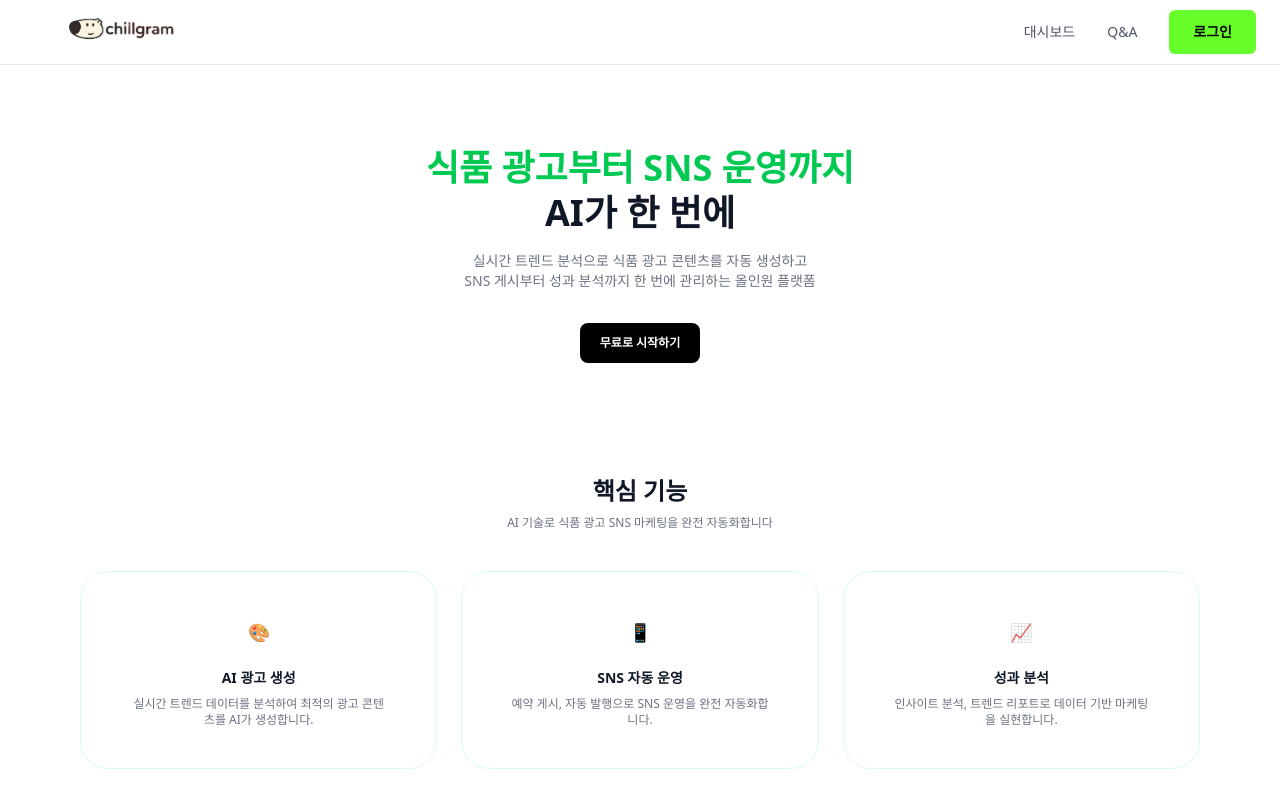
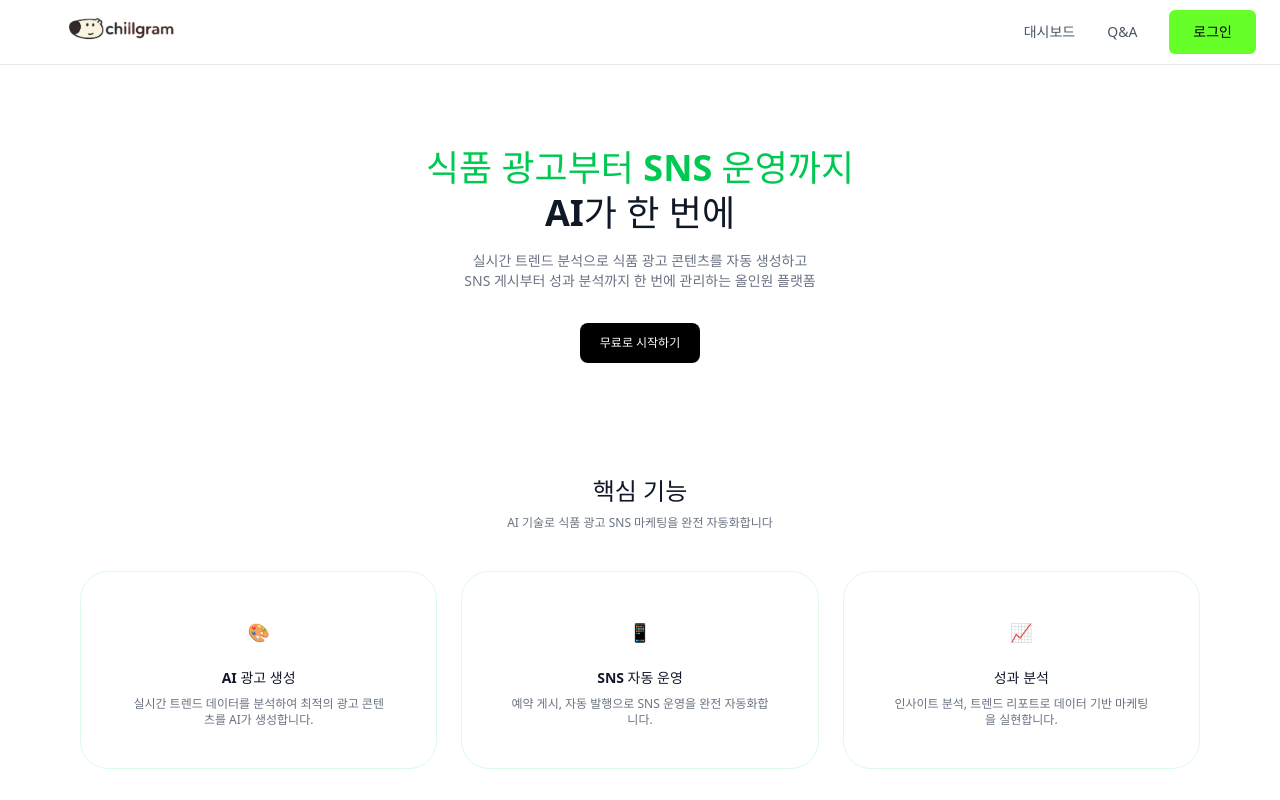
Before and after one commit to chillgram/CHILLGRAM_AI_FE, a React (Vite) app: page / in a window 1280 px wide. Shown: the top 800 px of the page. Built offline with nearby package versions, Linux system fonts and the light colour scheme.

Commit message:
chore : index.css 배경색 변경

```diff
--- a/src/assets/index.css
+++ b/src/assets/index.css
@@ -1,6 +1,6 @@
 @import "tailwindcss";
 
- /* :root {
+:root {
   font-family: system-ui, Avenir, Helvetica, Arial, sans-serif;
   line-height: 1.5;
   font-weight: 400;
@@ -22,7 +22,7 @@
 }
 a:hover {
   color: #9ca3af;
-} */
+} */ */
 
 body {
   display: block;
@@ -54,7 +54,7 @@ button:focus-visible {
   outline: 4px auto -webkit-focus-ring-color;
 } */
 
-/* @media (prefers-color-scheme: light) {
+@media (prefers-color-scheme: light) {
   :root {
     color: #111827;
     background-color: #f5f7fa;
@@ -64,5 +64,5 @@ button:focus-visible {
   }
   button {
     background-color: #5bf22f;
-  }
-}  */
+  } */
+}
```
